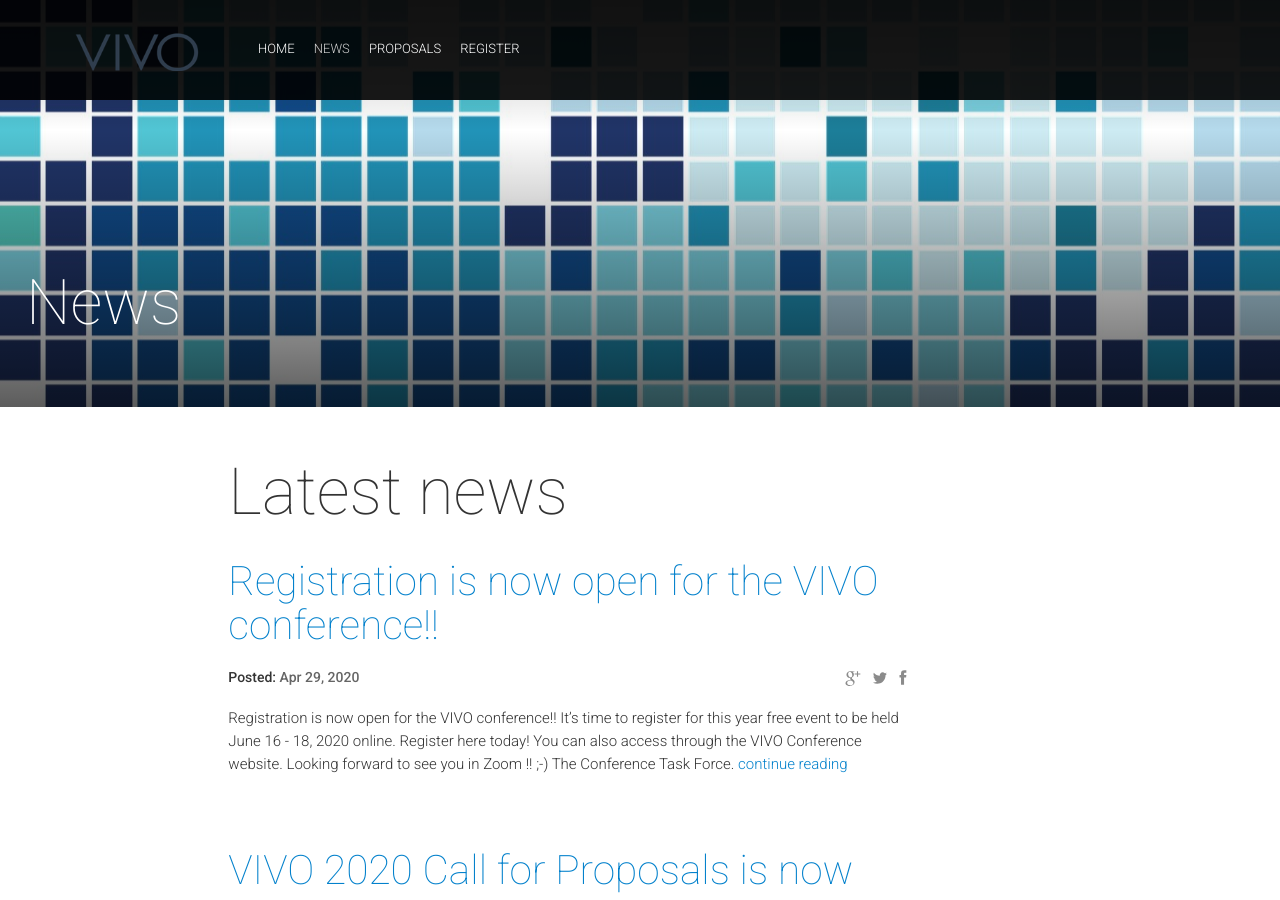
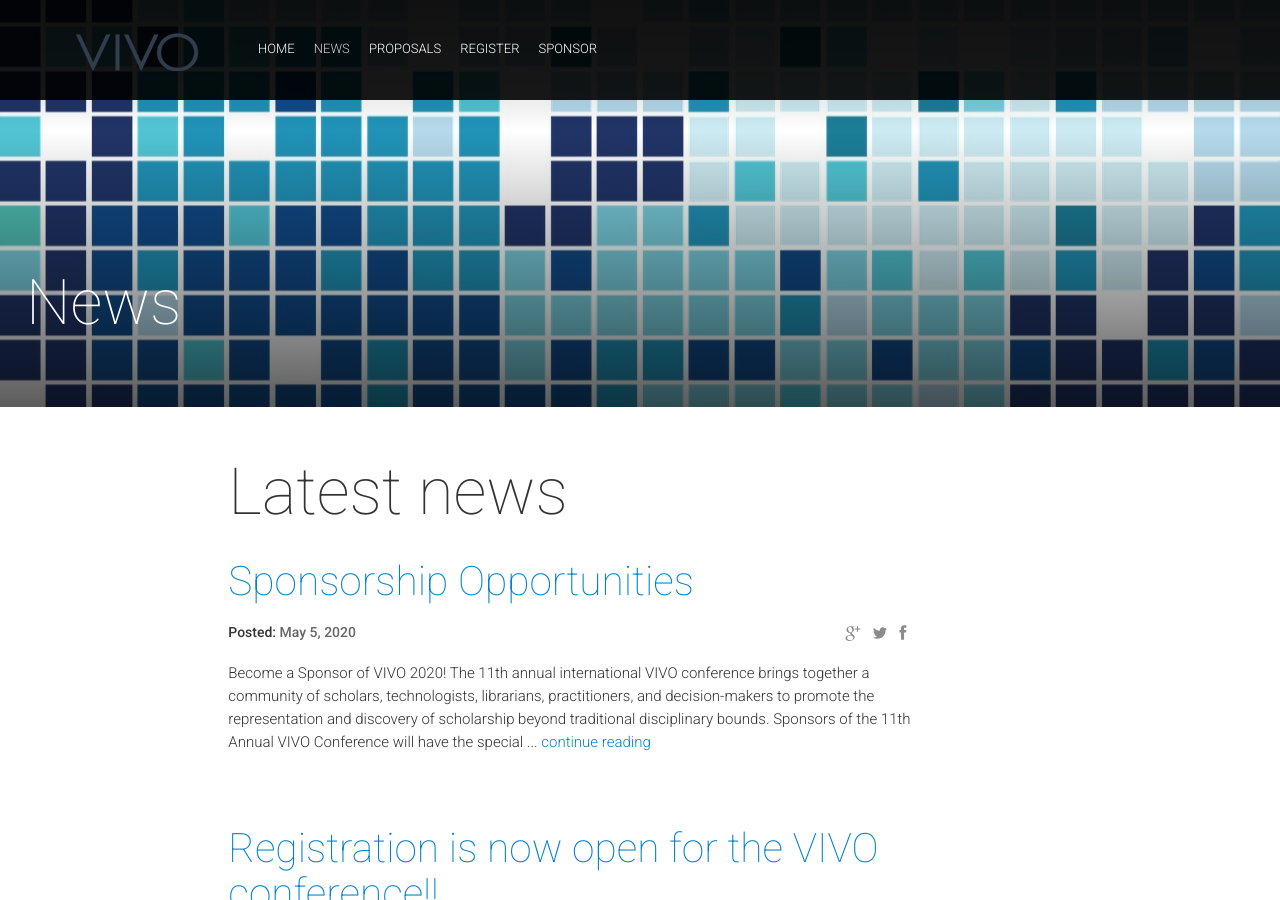
Before and after one commit to vivoconference/vivo2020, a Jekyll site: the page built from news.html, in a window 1280 px wide and 900 px high. Built offline with Jekyll 4.4.1, drawn with Linux system fonts in a browser that asks for light colours; nearby versions of some CDN libraries; comment, search, counter and statistics services are not loaded.

Commit message:
Clean up assets, add sponsorship info

```diff
--- a/_config.yml
+++ b/_config.yml
@@ -41,7 +41,7 @@
 c4pButton: "Register"
 c4pText: "VIVO conference registration is open. There is no cost to attend"
 c4pUrl: "https://www.eventbrite.com/e/2020-vivo-conference-tickets-97993221363"
-# c4sponsorsUrl: ""
+c4sponsorsUrl: "/news/sponsorship"
 
 # Navigation
 navigationLinks:
@@ -49,10 +49,11 @@
  - {permalink: "/news/", text: "News"}
  - {permalink: "/talk-proposals/", text: "Proposals"}
  - {link: "https://www.eventbrite.com/e/2020-vivo-conference-tickets-97993221363", text: "Register"}
+ - {permalink: "/news/sponsorship", text: "Sponsor"}
 # - {permalink: "/attend/", text: "Attend"}
 # - {permalink: "/schedule/", text: "Program"}
 # - {permalink: "/speakers/", text: "Speakers"}
-# - {permalink: "/news/sponsorship", text: "Sponsor"}
+
 
 #rightNavigationButtons:
 # - {link: "http://bit.ly/dfua-c4p", text: "Become a speaker"}
--- /dev/null
+++ b/news/_posts/2020-05-05-sponsorship.markdown
@@ -0,0 +1,30 @@
+---
+layout: post
+title:  Sponsorship Opportunities
+date:   2020-05-05
+isStaticPost: false
+---
+
+### Become a Sponsor of VIVO 2020!
+
+The 11th annual international VIVO conference brings together a community of scholars, technologists, librarians, practitioners, and decision-makers to promote the representation and discovery of scholarship beyond traditional disciplinary bounds.
+
+Sponsors of the 11th Annual VIVO Conference will have the special opportunity to market to and engage with decision makers and thought leaders in higher education and research including:
+
+* Research Officers
+* Developers, Ontologists, and Analysts
+* Library and repository strategists
+* Scientists and Researchers
+* Publishers
+* Funding Agencies
+
+Sponsors of the 11th Annual VIVO Conference will meet attendees with overlapping areas of interest including:
+
+* Research Networking, Expert Finding, Research Discovery, and Social Network Analysis
+* Semantic Web and Linked Data
+* Research Data Standards and Metrics
+* Evaluation of Research Impact
+* Research Information Management and Current Research Information Systems (CRIS)
+* Technology, Technical Support, and Consulting for representing scholarship
+
+Please see our [VIVO 2020 Conference Sponsorship Prospectus](/assets/VIVO2020-sponsorship-prospectus.pdf) for more information.
```
Also changed, not shown: 9 other files.
